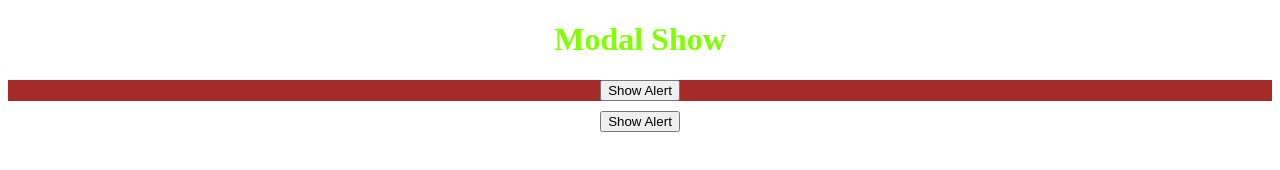
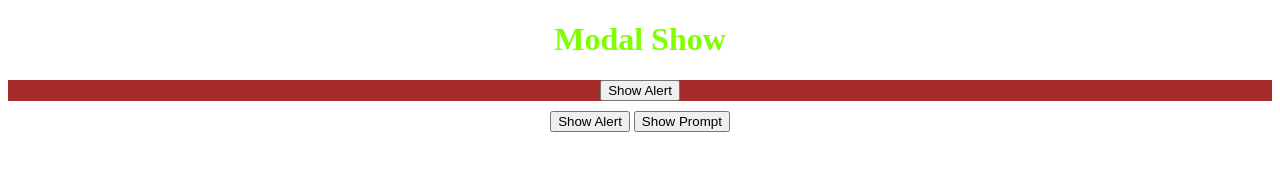
Before and after one commit to Rony9771/Browser-API-Debug, a plain HTML site: page index.html in a window 1280 px wide. Drawn offline with Linux system fonts and the light colour scheme.

Commit message:
prompt added

```diff
--- a/index.html
+++ b/index.html
@@ -34,6 +34,7 @@
     </div>
     <div class="confirm">
       <button onclick="showConfirm()">Show Alert</button>
+      <button onclick="showPrompt()">Show Prompt</button>
     </div>
 
   </main>
--- a/js/prompt.js
+++ b/js/prompt.js
@@ -20,3 +20,14 @@ const showConfirm = () =>{
     console.log('Not so good')
   }
 }
+
+const showPrompt = () =>{
+  const name =prompt('Tell me your name')
+  console.log(name);
+
+  if(!!name){ //check condition true or not
+    console.log('Welcome here',name)
+
+  }
+
+}
```
